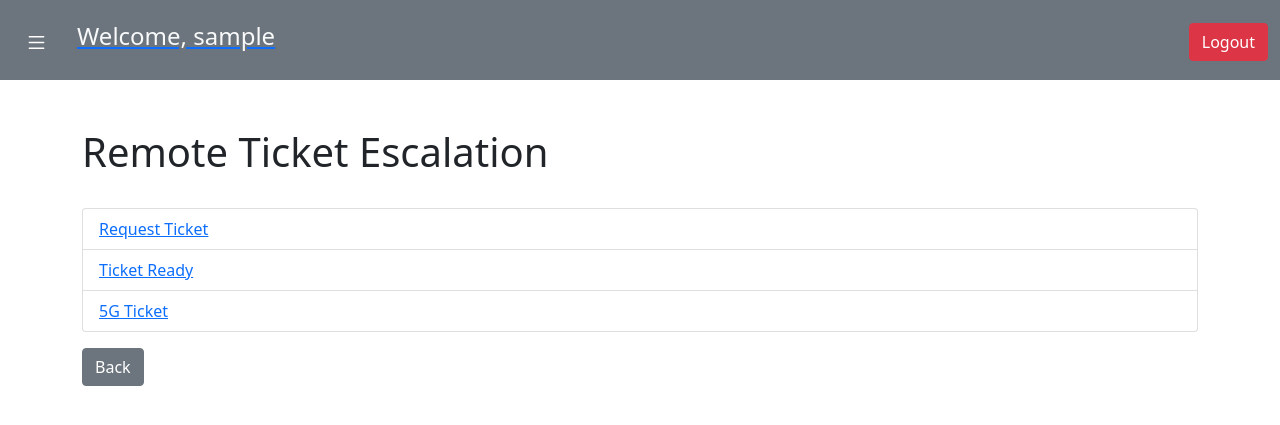
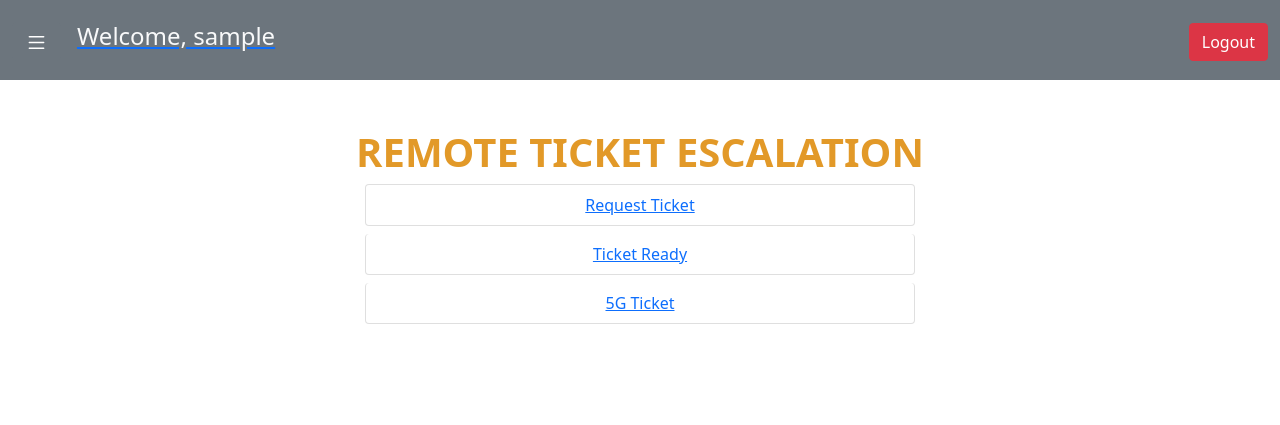
Before and after one commit to fymran/sso_aa, a Flask app: page /ticket_escalation/remote in a window 1280 px wide. Shown: the top 425 px of the page. Run offline with Flask 3, Linux system fonts and the light colour scheme; the visitor is signed in with stand-in values (Sample User, id 1).

Commit message:
Update remote_ticket.html
done

```diff
--- a/templates/public/remote_ticket.html
+++ b/templates/public/remote_ticket.html
@@ -3,32 +3,32 @@
 <head>
     <meta charset="UTF-8">
     <meta name="viewport" content="width=device-width, initial-scale=1.0">
-    <title>Remote Ticket Options</title></head>
+    <title>Remote Ticket Escalation</title></head>
     <link href="https://cdn.jsdelivr.net/npm/bootstrap@5.1.3/dist/css/bootstrap.min.css" rel="stylesheet">
     <script src="https://code.jquery.com/jquery-3.6.0.min.js"></script>
     <script src="https://cdn.jsdelivr.net/npm/bootstrap@5.1.3/dist/js/bootstrap.bundle.min.js"></script>
+    <link rel="icon" type="image/jpg" href="{{ url_for('static', filename='image/ssoaa_logo.jpg') }}">
 <body>
 
     <!-- Include the header template -->
     {% include 'public/sso_header.html' %}
 
 <div class="container mt-5 mb-3">
-    <div class="d-flex justify-content-between align-items-center mb-4">
-        <h1>Remote Ticket Escalation</h1>
+    <div class="">
+        <h1 style="text-align:center; font-size:40px; color:#e29928; font-weight: bold;">REMOTE TICKET ESCALATION</h1>
     </div>
 
-    <ul class="list-group">
-        <li class="list-group-item">
+    <ul class="list-group mb-3 mx-auto" style="max-width: 550px;">
+        <li class="btn btn-warning list-group-item mb-2">
             <a href="{{ url_for('ticket.request_ticket') }}">Request Ticket</a>
         </li>
-        <li class="list-group-item">
+        <li class="btn btn-warning list-group-item mb-2">
             <a href="{{ url_for('ticket.ticket_ready') }}">Ticket Ready</a>
         </li>
-        <li class="list-group-item">
+        <li class="btn btn-warning list-group-item">
             <a href="{{ url_for('ticket.ticket_5g') }}">5G Ticket</a>
         </li>
     </ul>
-    <a class="btn btn-secondary mt-3" href="/sso_main_menu">Back</a>
 </div>
 </body>
 </html>
```
